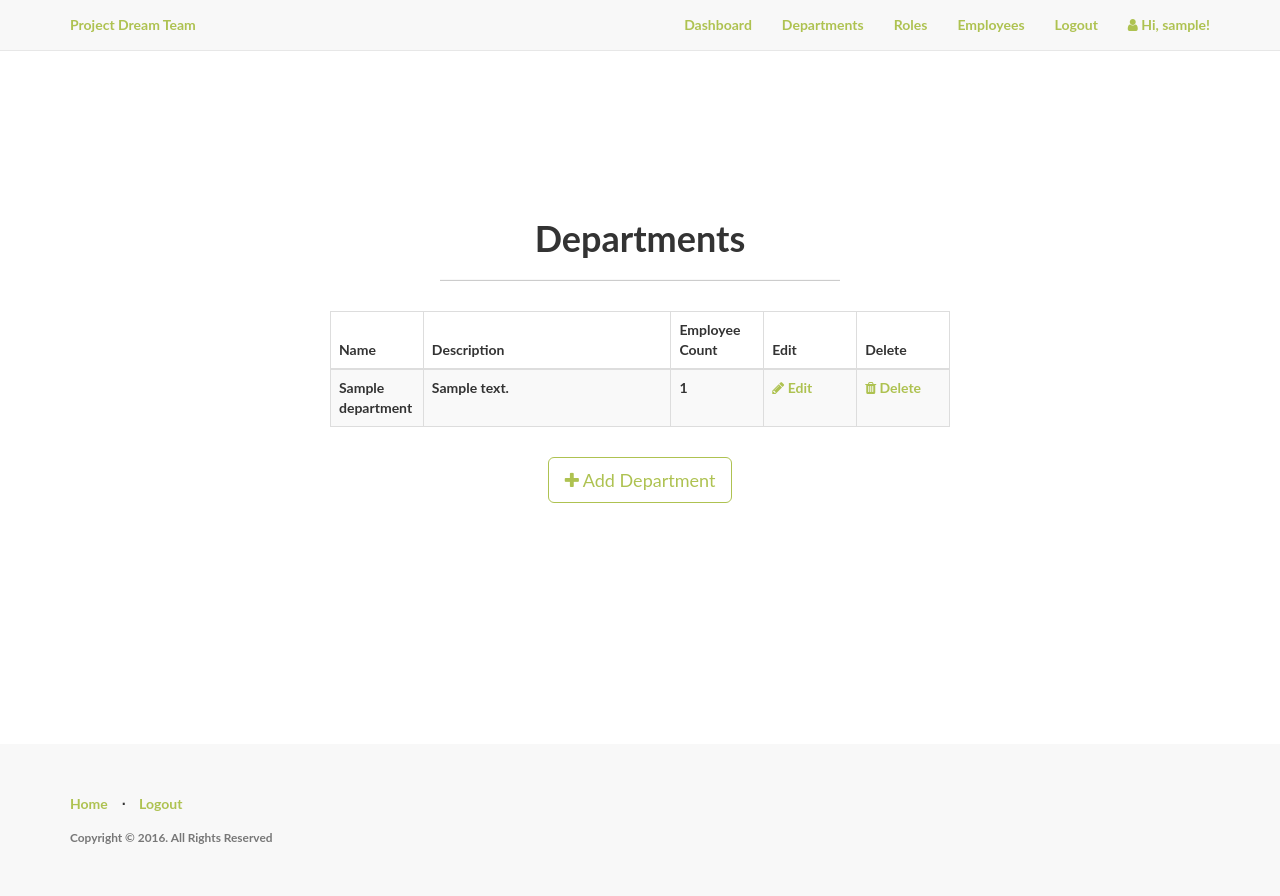
After one commit to ajha63/flaskmysqltut, a Flask app: page /admin/departments in a window 1280 px wide. The commit adds this page. Run offline with Flask 2, Linux system fonts and the light colour scheme; a user stored in the database is signed in; tables that the repository leaves empty hold one stand-in row (values such as "Sample post"); parts of the project's set-up code (start-up, migrations or seed data) failed here and were passed over; some libraries are stand-ins or nearby versions.

Commit message:
Add Departaments basic functionality

```diff
--- a/app/admin/views.py
+++ b/app/admin/views.py
@@ -0,0 +1,108 @@
+# -*- coding: utf-8 -*-
+# app/admin/views.py
+
+from flask import abort, flash, redirect, render_template, url_for
+from flask_login import current_user, login_required
+
+from . import admin
+from forms import DepartmentForm
+from .. import db
+from ..models import Department
+
+def check_admin():
+    """
+    Prevent non-admins from accessing the page
+    """
+    if not current_user.is_admin:
+        abort(403)
+
+# Department Views
+
+@admin.route('/departments', methods=['GET', 'POST'])
+@login_required
+def list_departments():
+    """
+    List all departments
+    """
+    check_admin()
+
+    departments = Department.query.all()
+
+    return render_template('admin/departments/departments.html',
+                           departments=departments, title="Departments")
+
+@admin.route('/departments/add', methods=['GET', 'POST'])
+@login_required
+def add_department():
+    """
+    Add a department to the database
+    """
+    check_admin()
+
+    add_department = True
+
+    form = DepartmentForm()
+    if form.validate_on_submit():
+        department = Department(name=form.name.data,
+                                description=form.description.data)
+        try:
+            # add department to the database
+            db.session.add(department)
+            db.session.commit()
+            flash('You have successfully added a new department.')
+        except:
+            # in case department name already exists
+            flash('Error: department name already exists.')
+
+        # redirect to departments page
+        return redirect(url_for('admin.list_departments'))
+
+    # load department template
+    return render_template('admin/departments/department.html', action="Add",
+                           add_department=add_department, form=form,
+                           title="Add Department")
+
+@admin.route('/departments/edit/<int:id>', methods=['GET', 'POST'])
+@login_required
+def edit_department(id):
+    """
+    Edit a department
+    """
+    check_admin()
+
+    add_department = False
+
+    department = Department.query.get_or_404(id)
+    form = DepartmentForm(obj=department)
+    if form.validate_on_submit():
+        department.name = form.name.data
+        department.description = form.description.data
+        db.session.commit()
+        flash('You have successfully edited the department.')
+
+        # redirect to the departments page
+        return redirect(url_for('admin.list_departments'))
+
+    form.description.data = department.description
+    form.name.data = department.name
+    return render_template('admin/departments/department.html', action="Edit",
+                           add_department=add_department, form=form,
+                           department=department, title="Edit Department")
+
+@admin.route('/departments/delete/<int:id>', methods=['GET', 'POST'])
+@login_required
+def delete_department(id):
+    """
+    Delete a department from the database
+    """
+    check_admin()
+
+    department = Department.query.get_or_404(id)
+    db.session.delete(department)
+    db.session.commit()
+    flash('You have successfully deleted the department.')
+
+    # redirect to the departments page
+    return redirect(url_for('admin.list_departments'))
+
+    return render_template(title="Delete Department")
--- a/app/static/css/style.css
+++ b/app/static/css/style.css
@@ -107,3 +107,20 @@ p.copyright {
   height: 100%;
   margin: 0 auto -4em;
 }
+
+.outer {
+    display: table;
+    position: absolute;
+    height: 70%;
+    width: 100%;
+}
+
+.middle {
+    display: table-cell;
+    vertical-align: middle;
+}
+
+.inner {
+    margin-left: auto;
+    margin-right: auto;
+}
--- /dev/null
+++ b/app/templates/admin/departments/departments.html
@@ -0,0 +1,70 @@
+<!-- app/templates/admin/departments/departments.html -->
+
+{% import "bootstrap/utils.html" as utils %}
+{% extends "base.html" %}
+{% block title %}Departments{% endblock %}
+{% block body %}
+<div class="content-section">
+  <div class="outer">
+    <div class="middle">
+      <div class="inner">
+        <br/>
+        {{ utils.flashed_messages() }}
+        <br/>
+        <h1 style="text-align:center;">Departments</h1>
+        {% if departments %}
+          <hr class="intro-divider">
+          <div class="center">
+            <table class="table table-striped table-bordered">
+              <thead>
+                <tr>
+                  <th width="15%"> Name </th>
+                  <th width="40%"> Description </th>
+                  <th width="15%"> Employee Count </th>
+                  <th width="15%"> Edit </th>
+                  <th width="15%"> Delete </th>
+                </tr>
+              </thead>
+              <tbody>
+              {% for department in departments %}
+                <tr>
+                  <td> {{ department.name }} </td>
+                  <td> {{ department.description }} </td>
+                  <td>
+                    {% if department.employees %}
+                      {{ department.employees.count() }}
+                    {% else %}
+                      0
+                    {% endif %}
+                  </td>
+                  <td>
+                    <a href="{{ url_for('admin.edit_department', id=department.id) }}">
+                      <i class="fa fa-pencil"></i> Edit
+                    </a>
+                  </td>
+                  <td>
+                    <a href="{{ url_for('admin.delete_department', id=department.id) }}">
+                      <i class="fa fa-trash"></i> Delete
+                    </a>
+                  </td>
+                </tr>
+              {% endfor %}
+              </tbody>
+            </table>
+          </div>
+          <div style="text-align: center">
+        {% else %}
+          <div style="text-align: center">
+            <h3> No departments have been added. </h3>
+            <hr class="intro-divider">
+        {% endif %}
+          <a href="{{ url_for('admin.add_department') }}" class="btn btn-default btn-lg">
+            <i class="fa fa-plus"></i>
+            Add Department
+          </a>
+        </div>
+      </div>
+    </div>
+  </div>
+</div>
+{% endblock %}
--- a/app/templates/base.html
+++ b/app/templates/base.html
@@ -28,7 +28,9 @@
                 <li>
                   <a href="{{ url_for('home.admin_dashboard') }}">Dashboard</a>
                 </li>
-                <li><a href="#">Departments</a></li>
+                <li>
+                  <a href="{{ url_for('admin.list_departments') }}">Departments</a>
+                </li>
                 <li><a href="#">Roles</a></li>
                 <li><a href="#">Employees</a></li>
               {% else %}
```
Also changed, not shown: app/admin/forms.py (+14 -0 lines), app/templates/admin/departments/department.html (added, +30 -0 lines).
